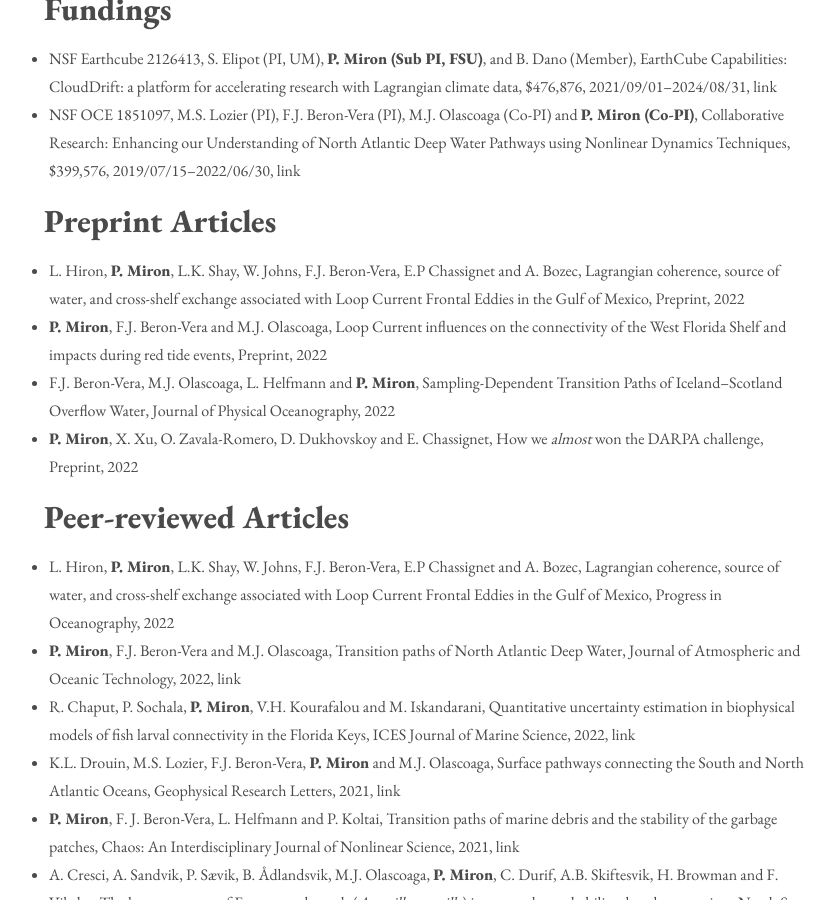
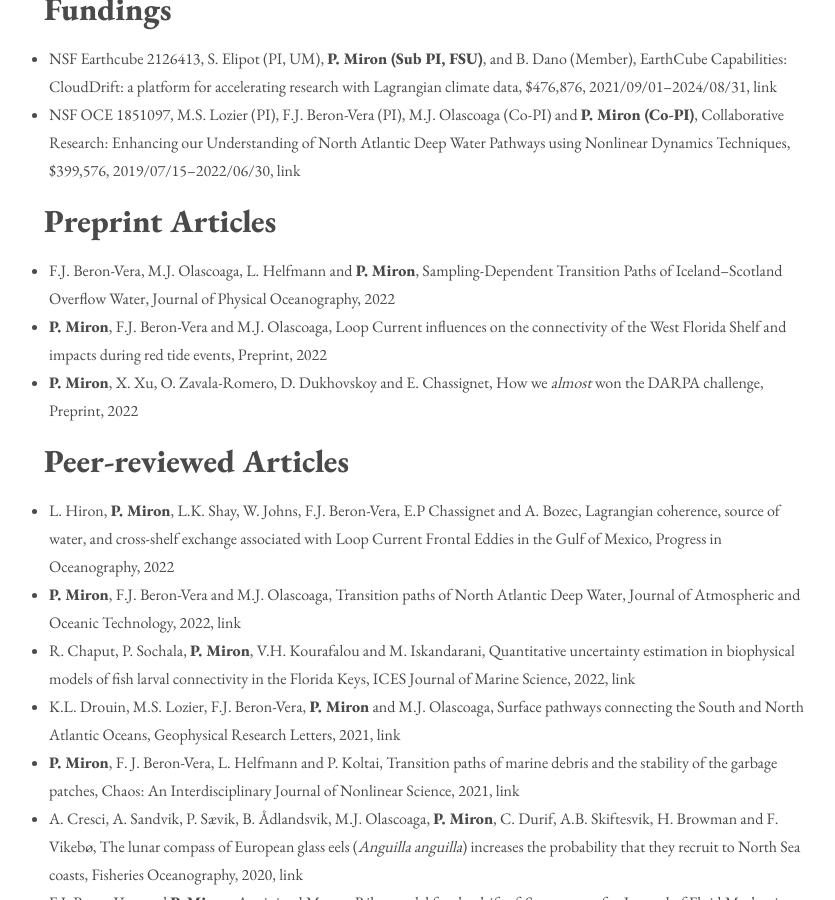
Before and after one commit to philippemiron/philippemiron.github.io, a Jekyll site: the page built from contributions.md, in a window 1280 px wide and 900 px high, scrolled down 620 px. Shown: the whole window, without its empty margins (212-1047 px from the left). Built offline with Jekyll 4.4.1, drawn with Linux system fonts in a browser that asks for light colours; nearby versions of some CDN libraries.

Commit message:
reorder preprint

```diff
--- a/_data/preprint.yml
+++ b/_data/preprint.yml
@@ -1,6 +1,6 @@
-- title: Lagrangian coherence, source of water, and cross-shelf exchange associated with Loop Current Frontal Eddies in the Gulf of Mexico
-  authors: 'L. Hiron, **P. Miron**, L.K. Shay, W. Johns, F.J. Beron-Vera, E.P Chassignet and A. Bozec'
-  journal: Preprint
+- title: Sampling-Dependent Transition Paths of Iceland--Scotland Overflow Water
+  authors: 'F.J. Beron-Vera, M.J. Olascoaga, L. Helfmann and **P. Miron**'
+  journal: Journal of Physical Oceanography
   year: '2022'
 
 - title: Loop Current influences on the connectivity of the West Florida Shelf and impacts during red tide events
@@ -8,11 +8,6 @@
   journal: Preprint
   year: '2022'
 
-- title: Sampling-Dependent Transition Paths of Iceland--Scotland Overflow Water
-  authors: 'F.J. Beron-Vera, M.J. Olascoaga, L. Helfmann and **P. Miron**'
-  journal: Journal of Physical Oceanography
-  year: '2022'
-
 - title: How we *almost* won the DARPA challenge
   authors: '**P. Miron**, X. Xu, O. Zavala-Romero, D. Dukhovskoy and E. Chassignet'
   journal: Preprint
```
